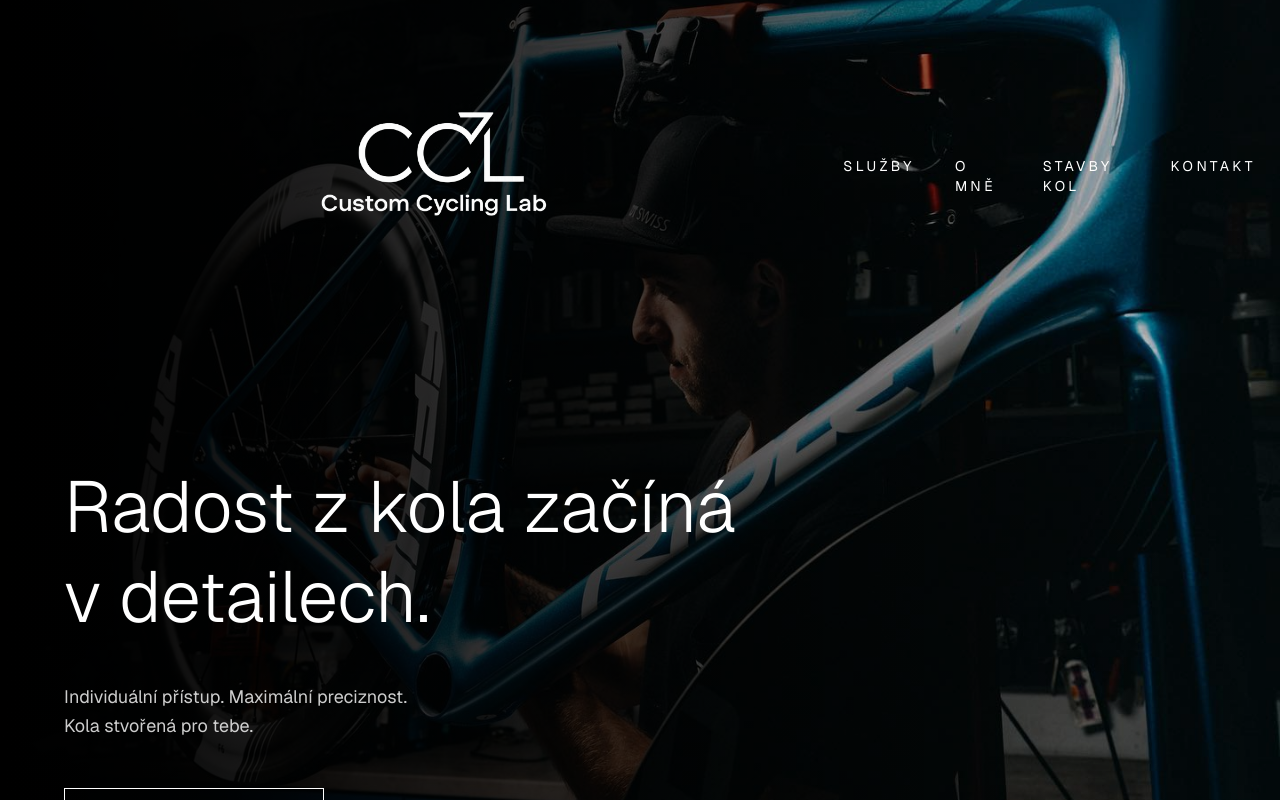
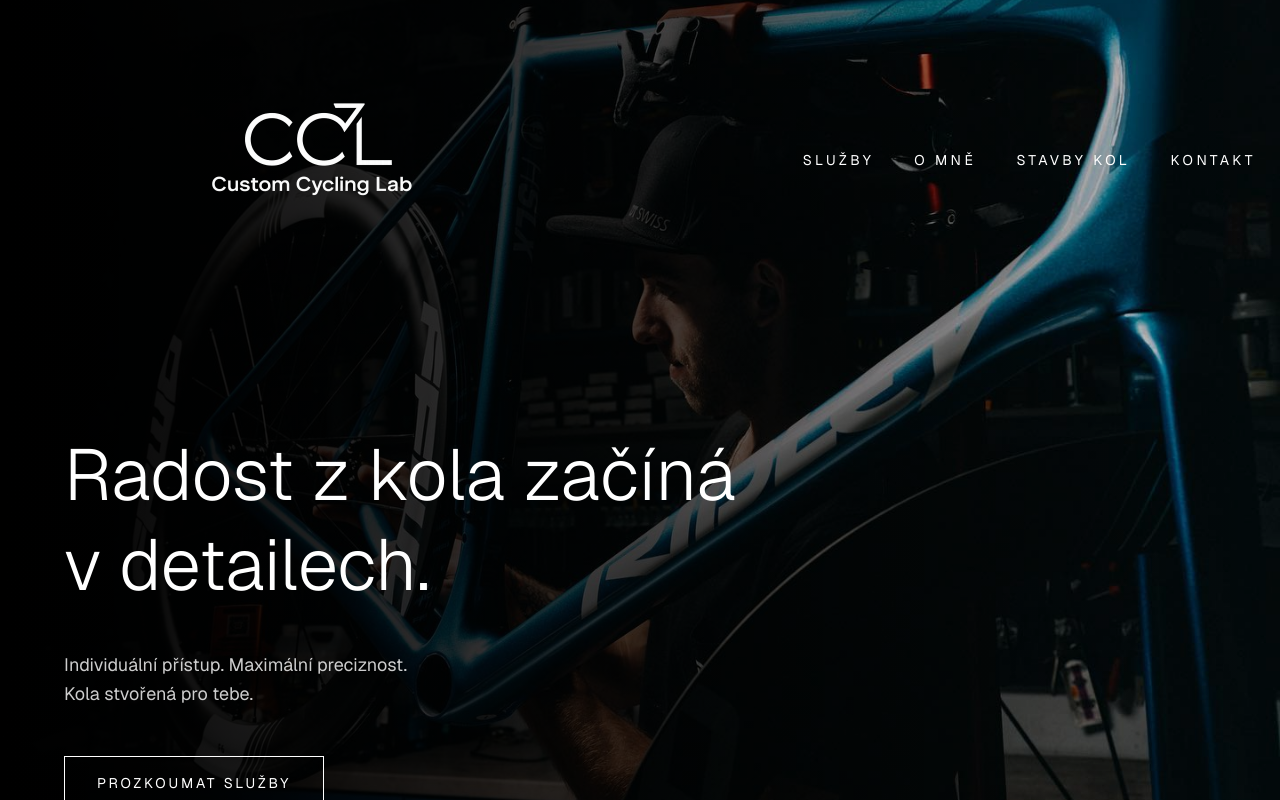
Before and after one commit to marcelboranek-beep/cyclinglab-live, a Next.js app: page / in a window 1280 px wide. Shown: the top 800 px of the page. Built offline with nearby package versions, Linux system fonts and the light colour scheme.

Commit message:
Fixed logo

```diff
--- a/app/page.tsx
+++ b/app/page.tsx
@@ -30,7 +30,7 @@ export default function CustomCyclingLab() {
         <div className="absolute inset-0 bg-gradient-to-r from-black via-black/70 to-transparent" />
 
         <header className="relative z-10 flex items-center justify-between px-2 py-8 md:px-6">
-<div className="relative h-72 w-[900px]">
+  <div className="relative h-64 w-[768px] -ml-24">
     <img
       src="/logo-white.png"
       alt="Custom Cycling Lab"
```
Lines whose indentation alone changed are shown as unchanged.
